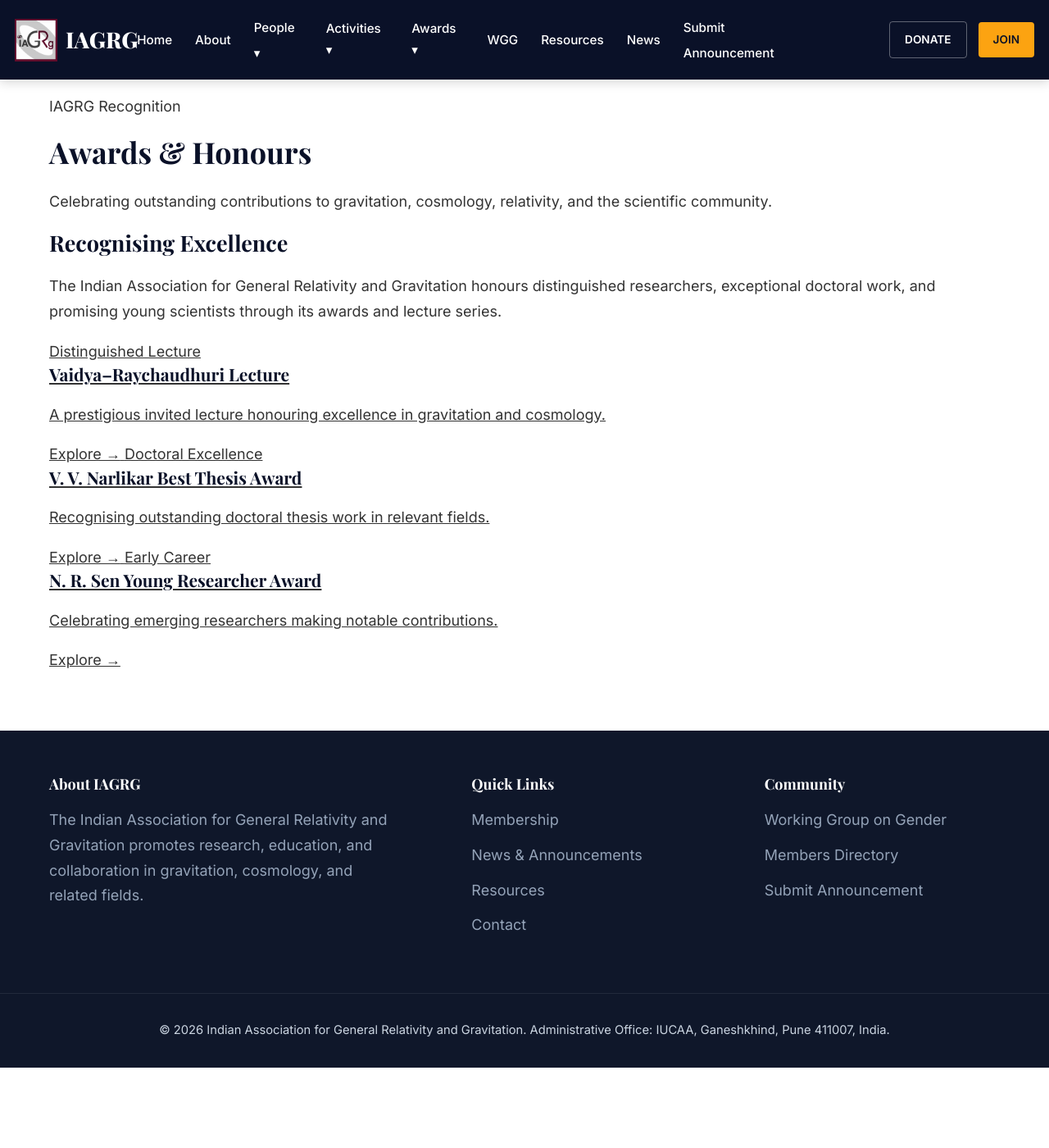
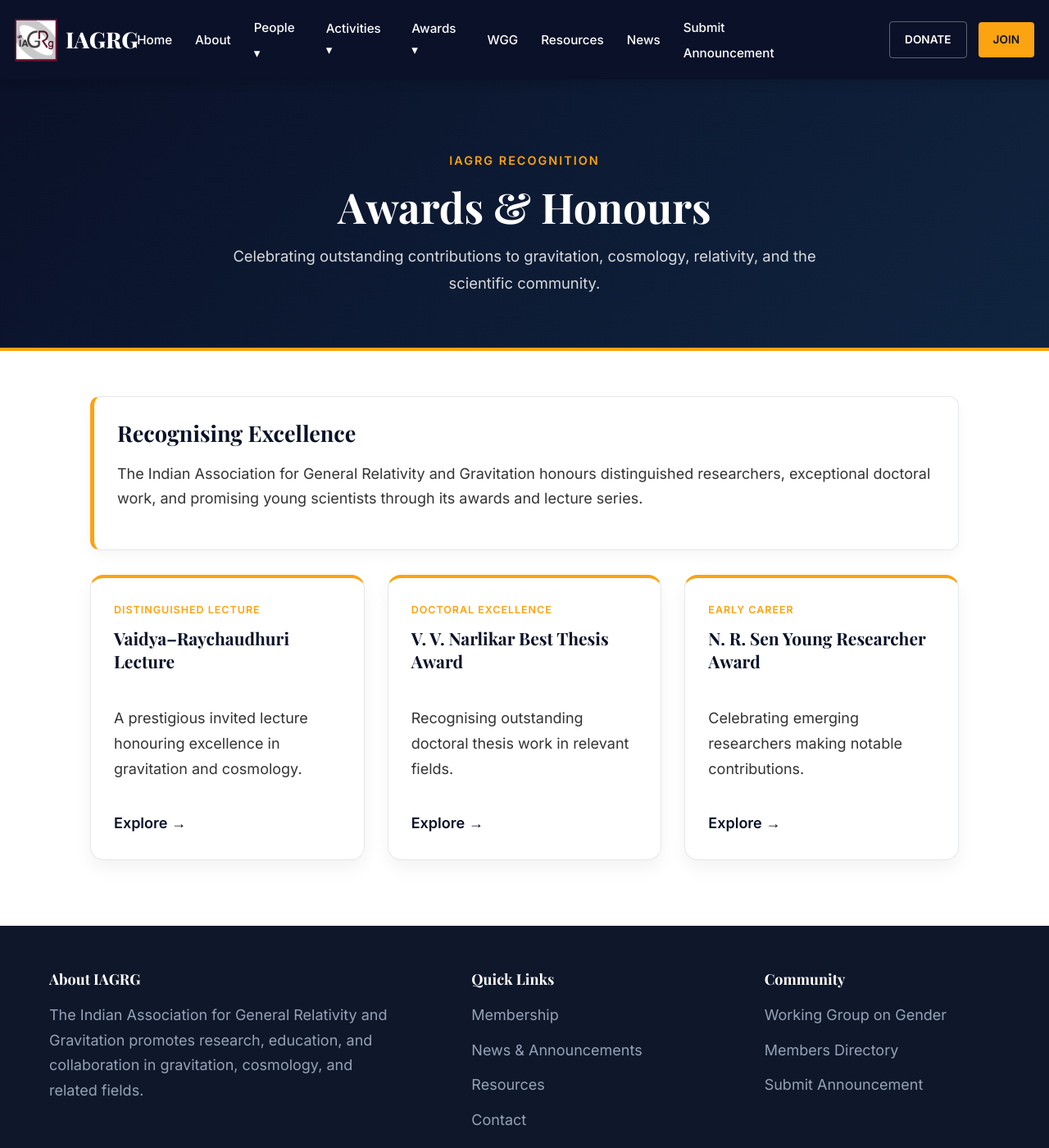
Before and after one commit to georgewane/IAGRG, a Jekyll site: the page built from awards.md, in a window 1280 px wide and 1400 px high. Shown: the whole window at 82% size. Built offline with Jekyll 4.4.1, drawn with Linux system fonts in a browser that asks for light colours.

Commit message:
Restore previous awards page layout and styles

```diff
--- a/assets/css/style-awards.css
+++ b/assets/css/style-awards.css
@@ -1,210 +1,231 @@
 /* ======================================
-   PREMIUM AWARD PAGES — IAGRG
+  11. AWARDS PAGES
 ====================================== */
 
-/* HERO */
-
-.award-hero-premium{
-  background: linear-gradient(135deg, var(--brand-dark), #10243f);
-  color:#fff;
-  border-bottom:4px solid var(--brand-accent);
-  padding:90px 20px 82px;
+.award-hero {
+  background: var(--brand-dark);
+  color: white;
+  padding: 70px 20px;
+  border-bottom: 4px solid var(--brand-accent);
 }
 
-.award-hero-inner{
-  max-width:950px;
+.award-hero h1 {
+  color: white;
+  font-size: 3rem;
+  margin-bottom: 10px;
 }
 
-.award-kicker{
+.award-kicker {
+  color: var(--brand-accent);
+  text-transform: uppercase;
+  letter-spacing: 2px;
+  font-size: 0.9rem;
+  font-weight: 700;
+}
+
+.award-subtitle {
+  font-size: 1.1rem;
+  opacity: 0.95;
+}
+
+.award-page section {
+  padding: 60px 20px;
+}
+
+.award-about {
+  max-width: 850px;
+}
+
+.award-about hr {
+  margin: 48px 0 34px;
+  border: 0;
+  border-top: 1px solid var(--border);
+}
+
+.award-about h2 {
+  margin-top: 0;
+  margin-bottom: 24px;
+}
+
+.award-grid {
+  display: grid;
+  grid-template-columns: repeat(auto-fit, minmax(280px,1fr));
+  gap: 24px;
+  align-items: stretch;
+}
+
+.award-card {
+  display: flex;
+  flex-direction: column;
+  height: 100%;
+
+  background: white;
+  border: 1px solid var(--border);
+  border-top: 3px solid var(--brand-accent);
+  border-radius: 14px;
+  padding: 24px;
+  box-shadow: 0 8px 18px rgba(0,0,0,0.05);
+}
+
+.award-card h3 {
+  min-height: 3.2em;
+  line-height: 1.35;
+  margin-bottom: 10px;
+}
+
+.award-meta {
+  color: var(--text-muted);
+  font-size: 0.95rem;
+  margin-bottom: 10px;
+  min-height: 68px;
+}
+
+/* ======================================
+   AWARDS LANDING PAGE
+====================================== */
+
+.awards-landing-hero {
+  background: var(--brand-dark);
+  text-align: center;
+  color: white;
+  padding: 80px 20px;
+  border-bottom: 4px solid var(--brand-accent);
+}
+
+.awards-landing-hero h1 {
+  color: white;
+  font-size: 3.2rem;
+  margin-bottom: 14px;
+}
+
+.awards-kicker {
+  color: var(--brand-accent);
+  text-transform: uppercase;
+  letter-spacing: 2px;
+  font-size: 0.9rem;
+  font-weight: 700;
+}
+
+.awards-subtitle {
+  max-width: 700px;
+  font-size: 1.15rem;
+}
+
+.awards-intro {
+  padding: 70px 20px 30px;
+  max-width: 850px;
+}
+
+.awards-grid-section {
+  padding: 20px 20px 80px;
+  display: grid;
+  grid-template-columns: repeat(auto-fit, minmax(280px,1fr));
+  gap: 28px;
+  align-items: stretch;
+}
+
+.award-feature-card {
+  display: flex;
+  flex-direction: column;
+
+  background: white;
+  border: 1px solid var(--border);
+  border-top: 4px solid var(--brand-accent);
+  border-radius: 16px;
+  padding: 28px;
+
+  text-decoration: none;
+  color: inherit;
+
+  box-shadow: 0 10px 22px rgba(0,0,0,0.05);
+  transition: 0.2s ease;
+
+  height: 100%;
+}
+
+.award-feature-card:hover {
+  transform: translateY(-4px);
+  box-shadow: 0 16px 28px rgba(0,0,0,0.08);
+}
+
+.award-label {
+  display: inline-block;
+  font-size: 0.78rem;
+  font-weight: 700;
+  color: var(--brand-accent);
+  text-transform: uppercase;
+  letter-spacing: 1px;
+  margin-bottom: 10px;
+}
+
+.award-feature-card h3 {
+  min-height: 3.2em;
+  line-height: 1.35;
+  margin-bottom: 12px;
+}
+
+.award-link {
+  margin-top: auto;
+  padding-top: 18px;
+
+  font-weight: 700;
+  color: var(--brand-dark);
+}
+
+/* HEADER */
+
+.awards-header{
+  background: linear-gradient(135deg, var(--brand-dark), #10243f);
+  color:white;
+  text-align:center;
+  padding:72px 20px 62px;
+  border-bottom:4px solid var(--brand-accent);
+}
+
+.awards-header h1{
+  color:white;
+  font-size:clamp(2.2rem,5vw,3.2rem);
+  margin-bottom:12px;
+}
+
+.awards-kicker{
   color:var(--brand-accent);
   text-transform:uppercase;
   letter-spacing:2px;
-  font-size:0.85rem;
+  font-size:0.9rem;
   font-weight:700;
-  margin-bottom:14px;
 }
 
-.award-hero-premium h1{
-  color:#fff;
-  font-size:clamp(2.3rem,5vw,3.7rem);
-  line-height:1.15;
-  margin:0 0 18px;
-}
-
-.award-subtitle{
-  font-size:1.15rem;
+.awards-subtitle{
+  max-width:760px;
+  margin:0 auto;
+  color:rgba(255,255,255,0.84);
   line-height:1.8;
-  max-width:780px;
-  color:rgba(255,255,255,0.88);
-  margin:0;
 }
 
 /* MAIN */
 
-.award-page-shell{
-  background:#f8fafc;
+.awards-page{
+  max-width:1100px;
+  margin:55px auto 80px;
 }
 
-/* ABOUT */
-
-.award-about-wrap{
-  padding:58px 20px 26px;
+.awards-intro-card{
+  background:white;
+  border:1px solid var(--border);
+  border-left:5px solid var(--brand-accent);
+  border-radius:12px;
+  padding:28px;
+  box-shadow:0 6px 18px rgba(0,0,0,0.04);
+  margin-bottom:30px;
 }
 
-.award-about-card{
-  background:#fff;
-  border:1px solid var(--border);
-  border-left:5px solid var(--brand-accent);
-  border-radius:16px;
-  padding:34px;
-  box-shadow:0 10px 28px rgba(0,0,0,0.05);
-  max-width:900px;
+.awards-intro-card h2{
+  margin:0 0 12px;
 }
 
-.award-section-label{
-  color:var(--brand-accent);
-  text-transform:uppercase;
-  letter-spacing:1.8px;
-  font-size:0.78rem;
-  font-weight:700;
-  margin-bottom:18px;
+.awards-grid{
+  display:grid;
+  grid-template-columns:repeat(auto-fit,minmax(280px,1fr));
+  gap:28px;
 }
-
-.award-richtext{
-  line-height:1.9;
-  color:var(--text);
-  font-size:1.04rem;
-}
-
-.award-richtext p:first-child{
-  margin-top:0;
-}
-
-.award-richtext hr{
-  border:0;
-  border-top:1px solid var(--border);
-  margin:38px 0;
-}
-
-.award-richtext strong{
-  color:var(--brand-dark);
-}
-
-/* ARCHIVE */
-
-.award-archive-wrap{
-  padding:18px 20px 84px;
-}
-
-.section-heading-row{
-  margin-bottom:28px;
-}
-
-.section-kicker{
-  color:var(--brand-accent);
-  text-transform:uppercase;
-  letter-spacing:1.8px;
-  font-size:0.78rem;
-  font-weight:700;
-  margin:0 0 10px;
-}
-
-.section-heading-row h2{
-  margin:0;
-  font-size:clamp(1.7rem,3vw,2.35rem);
-  color:var(--brand-dark);
-}
-
-/* GRID */
-
-.award-grid-premium{
-  display:grid;
-  grid-template-columns:repeat(auto-fit,minmax(290px,1fr));
-  gap:26px;
-  align-items:stretch;
-}
-
-/* CARD */
-
-.award-card-premium{
-  position:relative;
-  background:linear-gradient(180deg,#ffffff 0%, #fbfcfe 100%);
-  border:1px solid rgba(0,0,0,0.06);
-  border-radius:18px;
-  overflow:hidden;
-  box-shadow:0 12px 28px rgba(0,0,0,0.05);
-  transition:transform .22s ease, box-shadow .22s ease;
-  height:100%;
-}
-
-.award-card-premium:hover{
-  transform:translateY(-5px);
-  box-shadow:0 18px 34px rgba(0,0,0,0.08);
-}
-
-.award-card-topline{
-  height:4px;
-  background:linear-gradient(90deg,var(--brand-accent),#e9c86b);
-}
-
-.award-card-body{
-  padding:26px;
-  display:flex;
-  flex-direction:column;
-  height:100%;
-}
-
-.award-meta-row{
-  margin-bottom:16px;
-}
-
-.award-year-pill{
-  display:inline-block;
-  padding:7px 12px;
-  border-radius:999px;
-  background:#f3f6fa;
-  color:var(--brand-dark);
-  font-size:0.82rem;
-  font-weight:700;
-  letter-spacing:.4px;
-}
-
-.award-card-premium h3{
-  margin:0 0 14px;
-  font-size:1.22rem;
-  line-height:1.45;
-  color:var(--brand-dark);
-}
-
-.award-work{
-  margin:0;
-  color:var(--text-muted);
-  line-height:1.75;
-  font-size:0.98rem;
-}
-
-/* RESPONSIVE */
-
-@media (max-width: 768px){
-
-  .award-hero-premium{
-    padding:72px 20px 62px;
-  }
-
-  .award-about-card{
-    padding:24px;
-  }
-
-  .award-grid-premium{
-    grid-template-columns:1fr;
-    gap:18px;
-  }
-
-  .award-card-body{
-    padding:22px;
-  }
-
-  .award-subtitle{
-    font-size:1rem;
-  }
-}
```
